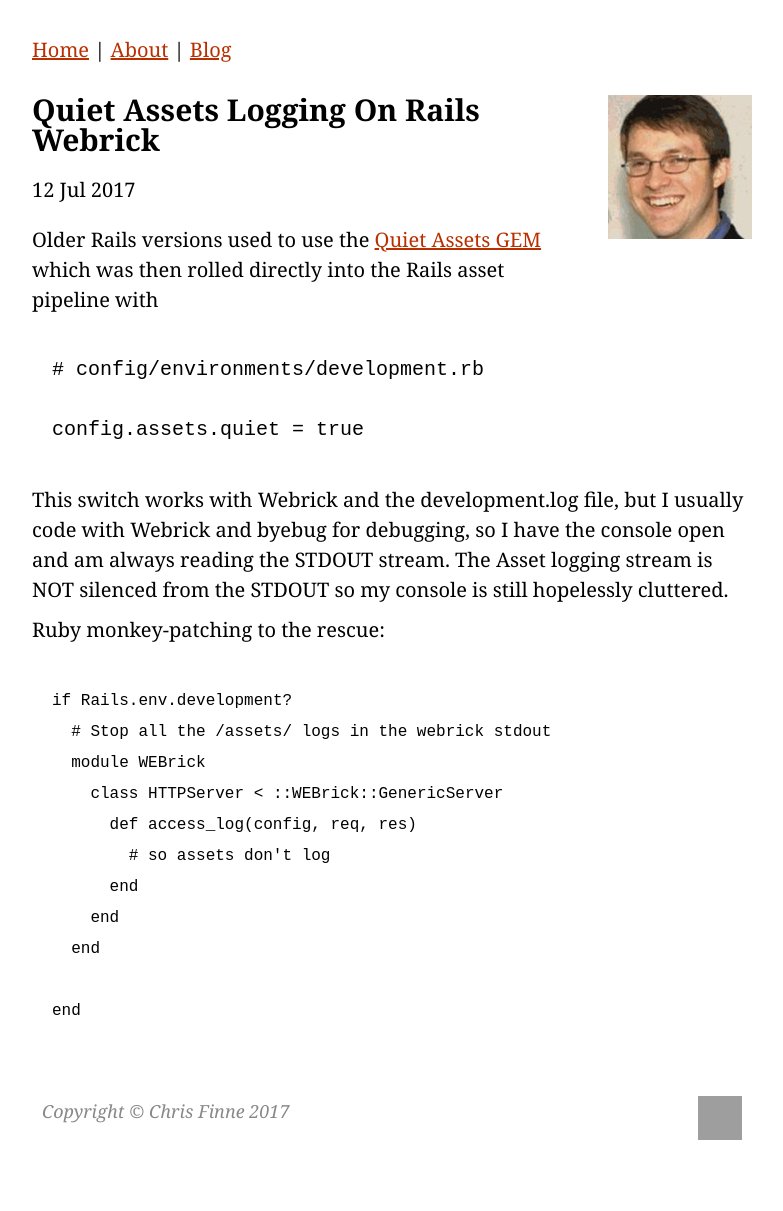
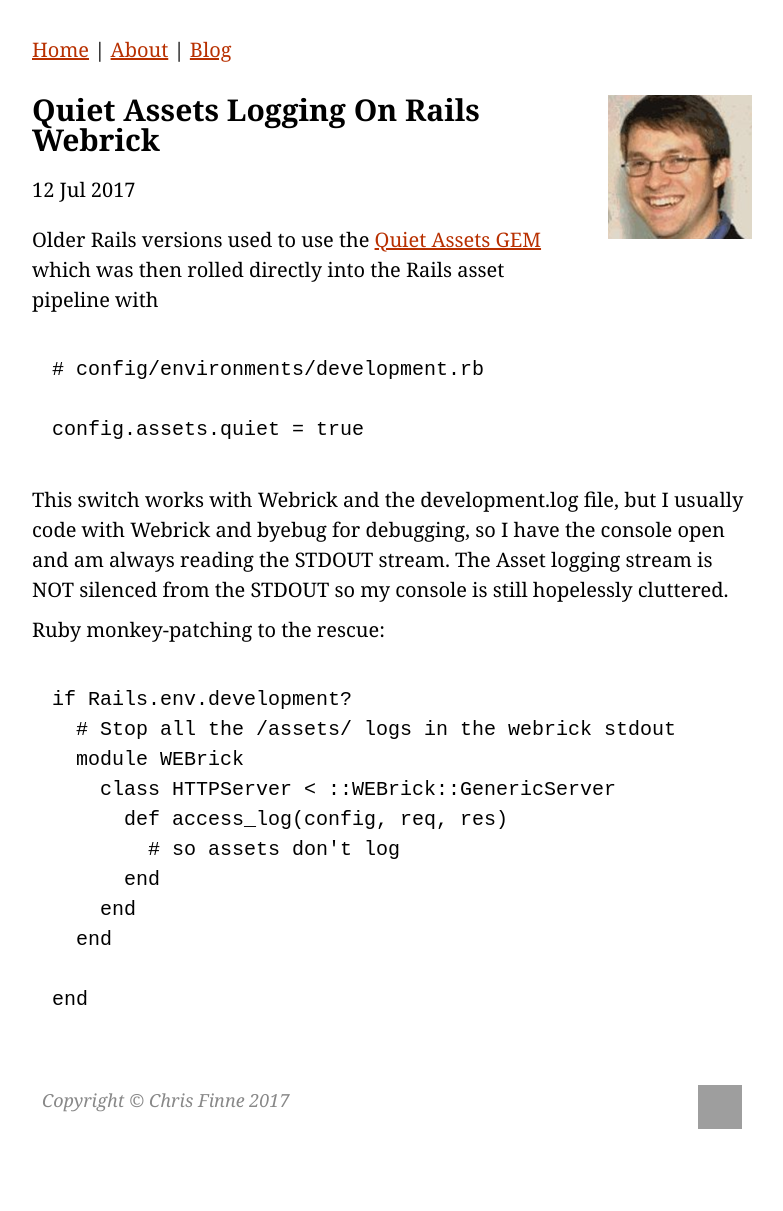
Before and after one commit to chrisfinne/chris.finne.us, a Jekyll site: the page built from _posts/2017-07-12-quiet-assets-logging-on-rails-webrick.md, in a window 1280 px wide. Shown: the whole page, without its empty margins (248-1031 px from the left). Built offline with Jekyll 4.4.1, drawn with Linux system fonts in a browser that asks for light colours; grey boxes are pictures that could not be loaded.

Commit message:
asset logging webrick post

````diff
--- a/_posts/2017-07-12-quiet-assets-logging-on-rails-webrick.md
+++ b/_posts/2017-07-12-quiet-assets-logging-on-rails-webrick.md
@@ -17,7 +17,7 @@
 
 Ruby monkey-patching to the rescue:
 
-```ruby
+<pre>
 if Rails.env.development?
   # Stop all the /assets/ logs in the webrick stdout
   module WEBrick
@@ -29,4 +29,4 @@
   end
 
 end
-```
+</pre>
````
